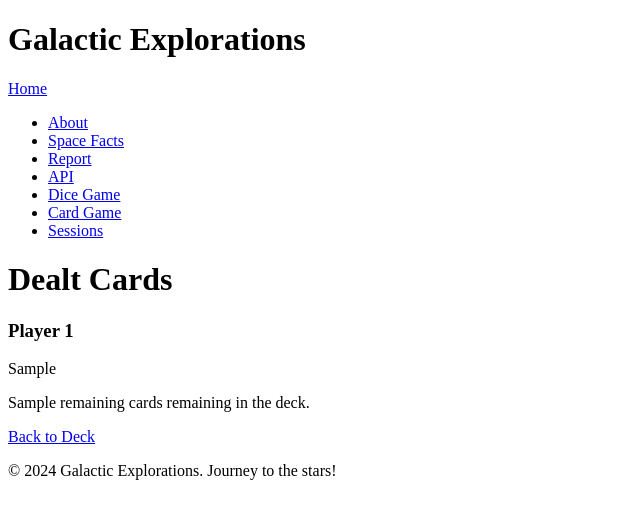
After one commit to brodenn/MVC-Symphony, a Symfony app: template templates/card/deal.html.twig in a window 1280 px wide. The commit adds this page. Shown: the top 519 px of the page, without its empty margins (0-640 px from the left). Run offline with Twig, Linux system fonts and the light colour scheme; the template is opened without the code that fills it: most values are stand-ins (such as "Sample title", 1, 10 or a date in 2020); some libraries are stand-ins or nearby versions.

Commit message:
added deal cards to player page and session page

```diff
--- a/templates/base.html.twig
+++ b/templates/base.html.twig
@@ -39,6 +39,9 @@
 <li class="nav-item">
     <a class="nav-link btn btn-space m-1" href="{{ path('card_game') }}">Card Game</a>
 </li>
+            <li class="nav-item">
+                <a class="nav-link btn btn-space m-1" href="{{ path('session_index') }}">Sessions</a>
+            </li>
 
 
                 </ul>
@@ -56,6 +59,12 @@
         </footer>
     </div>
 
+    {% for message in app.flashes('success') %}
+        <div class="alert alert-success">
+            {{ message }}
+        </div>
+    {% endfor %}
+
     {% block javascripts %}
         <script src="https://code.jquery.com/jquery-3.5.1.slim.min.js"></script>
         <script src="https://cdn.jsdelivr.net/npm/@popperjs/core@2.9.3/dist/umd/popper.min.js"></script>
--- /dev/null
+++ b/templates/card/deal.html.twig
@@ -0,0 +1,19 @@
+{# templates/card/deal.html.twig #}
+
+{% extends 'base.html.twig' %}
+
+{% block title %}Dealt Cards{% endblock %}
+
+{% block body %}
+<h1>Dealt Cards</h1>
+{% for player, cards in dealtCards %}
+    <h3>Player {{ loop.index }}</h3>
+    <div class="player-cards">
+        {% for card in cards %}
+            <div class="card">{{ card }}</div>
+        {% endfor %}
+    </div>
+{% endfor %}
+<p>{{ remaining }} cards remaining in the deck.</p>
+<a href="{{ path('card_deck') }}" class="btn btn-primary">Back to Deck</a>
+{% endblock %}
--- a/templates/card/deck.html.twig
+++ b/templates/card/deck.html.twig
@@ -9,9 +9,10 @@
         <div class="card">{{ card }}</div>
     {% endfor %}
 </div>
-<div class="actions">
+<div class="actions mt-3">
     <a href="{{ path('card_deck_shuffle') }}" class="btn btn-primary">Shuffle Deck</a>
     <a href="{{ path('card_deck_draw', {'number': 1}) }}" class="btn btn-secondary">Draw One Card</a>
     <a href="{{ path('card_deck_draw', {'number': 5}) }}" class="btn btn-secondary">Draw Five Cards</a>
+    <a href="{{ path('card_deck_deal', {'players': 2, 'cards': 5}) }}" class="btn btn-info">Deal Cards to Players</a>
 </div>
 {% endblock %}
--- a/templates/card/draw.html.twig
+++ b/templates/card/draw.html.twig
@@ -1,3 +1,5 @@
+{# templates/card/draw.html.twig #}
+
 {% extends 'base.html.twig' %}
 
 {% block title %}Drawn Cards{% endblock %}
@@ -9,5 +11,6 @@
         <div class="card">{{ card }}</div>
     {% endfor %}
 </div>
+<p>{{ remaining }} cards remaining in the deck.</p>
 <a href="{{ path('card_deck') }}" class="btn btn-primary">Back to Deck</a>
 {% endblock %}
--- a/templates/card/game.html.twig
+++ b/templates/card/game.html.twig
@@ -10,6 +10,8 @@
         <a href="{{ path('card_deck') }}" class="list-group-item list-group-item-action">View Deck</a>
         <a href="{{ path('card_deck_shuffle') }}" class="list-group-item list-group-item-action">Shuffle Deck</a>
         <a href="{{ path('card_deck_draw', {'number': 1}) }}" class="list-group-item list-group-item-action">Draw One Card</a>
+        <a href="{{ path('card_deck_draw', {'number': 5}) }}" class="list-group-item list-group-item-action">Draw Five Cards</a>
+        <a href="{{ path('card_deck_deal', {'players': 2, 'cards': 5}) }}" class="list-group-item list-group-item-action">Deal Cards to Players</a>
     </div>
 </div>
 {% endblock %}
```
Also changed, not shown: src/Controller/CardController.php (+18 -3 lines), src/Controller/SessionController.php (added, +45 -0 lines), src/Entity/DeckOfCards.php (+16 -0 lines), templates/session/index.html.twig (added, +27 -0 lines).
